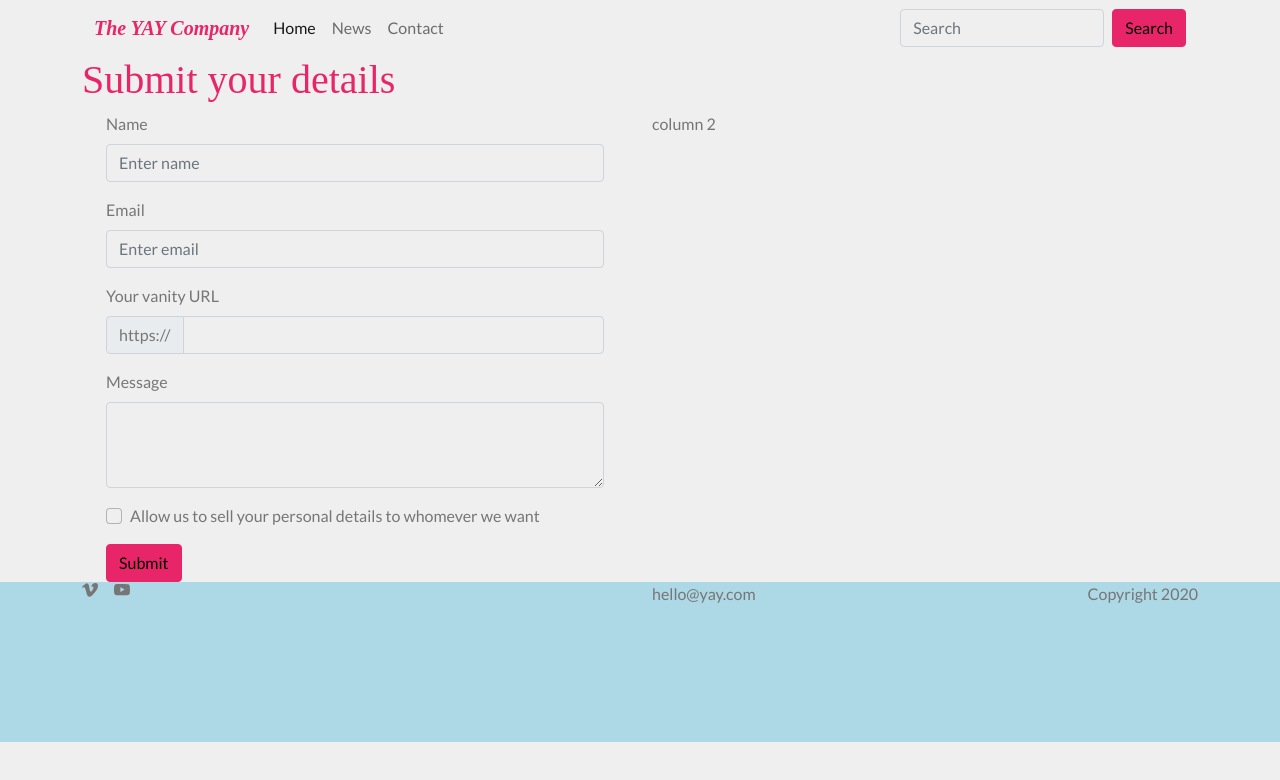
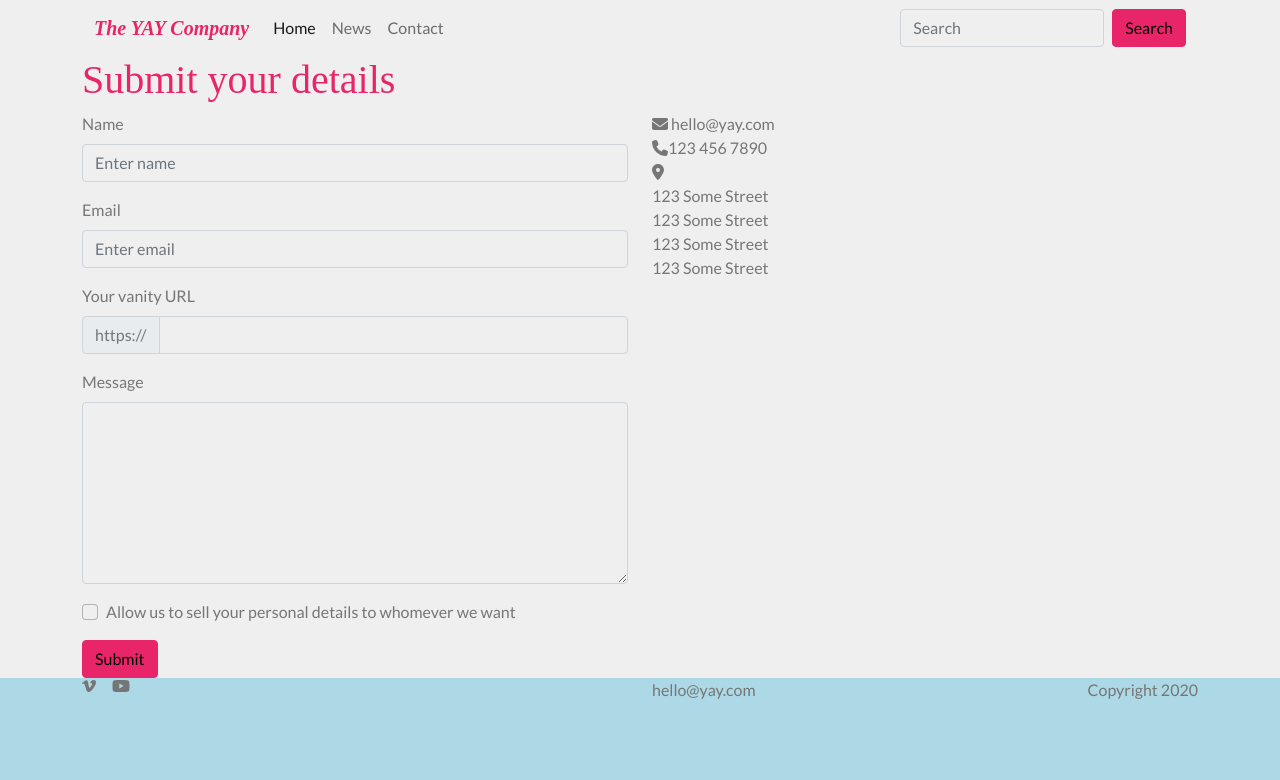
Before and after one commit to Noroff-FEU-Assignments/css-frameworks-ca-Jimbozz, a React (Create React App) app: page /contact in a window 1280 px wide. Shown: the top 780 px of the page. Built offline with nearby package versions, Linux system fonts and the light colour scheme; a web font is replaced by a local one.

Commit message:
updated footer and contact page icons to font awesome

```diff
--- a/package.json
+++ b/package.json
@@ -3,6 +3,10 @@
   "version": "0.1.0",
   "private": true,
   "dependencies": {
+    "@fortawesome/fontawesome-svg-core": "^1.3.0",
+    "@fortawesome/free-brands-svg-icons": "^6.0.0",
+    "@fortawesome/free-solid-svg-icons": "^6.0.0",
+    "@fortawesome/react-fontawesome": "^0.1.17",
     "@testing-library/jest-dom": "^5.16.2",
     "@testing-library/react": "^12.1.2",
     "@testing-library/user-event": "^13.5.0",
--- a/src/App.js
+++ b/src/App.js
@@ -6,6 +6,7 @@ import Footer from "./components/Footer";
 import Home from "./components/pages/Index";
 import News from "./components/pages/News";
 import Contact from "./components/pages/Contact";
+import { FontAwesomeIcon } from "@fortawesome/react-fontawesome";
 
 function App() {
   return (
--- a/src/components/Footer.js
+++ b/src/components/Footer.js
@@ -2,7 +2,8 @@ import React from "react";
 import Container from "react-bootstrap/Container";
 import Row from "react-bootstrap/Row";
 import Col from "react-bootstrap/Col";
-import * as Icon from "react-bootstrap-icons";
+import { FontAwesomeIcon } from "@fortawesome/react-fontawesome";
+import { faVimeoV, faYoutube } from "@fortawesome/free-brands-svg-icons";
 
 function Footer() {
   return (
@@ -10,8 +11,8 @@ function Footer() {
       <Container>
         <Row>
           <Col md={6} className="footer__icons">
-            <Icon.Vimeo />
-            <Icon.Youtube />
+            <FontAwesomeIcon icon={faVimeoV} />
+            <FontAwesomeIcon icon={faYoutube} />
           </Col>
           <Col>
             <Row className="justify-content-md-between footer__text">
--- a/src/components/pages/Contact.js
+++ b/src/components/pages/Contact.js
@@ -6,14 +6,19 @@ import Form from "react-bootstrap/Form";
 import FormControl from "react-bootstrap/FormControl";
 import InputGroup from "react-bootstrap/InputGroup";
 import Button from "react-bootstrap/Button";
+import { FontAwesomeIcon } from "@fortawesome/react-fontawesome";
+import {
+  faEnvelope,
+  faMapMarkerAlt,
+  faPhone,
+} from "@fortawesome/free-solid-svg-icons";
 
 function Contact() {
   return (
     <Container>
       <h1>Submit your details</h1>
       <Row>
-        <Col>
-          <Container>
+        <Col xs={{ span: 12, order: 2 }} md={{ span: 6, order: 1 }}>
           <Form>
             <Form.Group className="mb-3" controlId="form.Name">
               <Form.Label>Name</Form.Label>
@@ -32,7 +37,7 @@ function Contact() {
               className="mb-3"
               controlId="exampleForm.ControlTextarea1">
               <Form.Label>Message</Form.Label>
-                <Form.Control as="textarea" rows={3} />
+              <Form.Control as="textarea" rows={7} />
             </Form.Group>
             <Form.Group className="mb-3" controlId="formBasicCheckbox">
               <Form.Check
@@ -44,9 +49,31 @@ function Contact() {
               Submit
             </Button>
           </Form>
-          </Container>
         </Col>
-        <Col>column 2</Col>
+        <Col xs={{ span: 12, order: 1 }} md={{ span: 6, order: 2 }}>
+          <Row>
+            <div>
+              <FontAwesomeIcon icon={faEnvelope} /> hello@yay.com
+            </div>
+          </Row>
+          <Row>
+            <div>
+              <FontAwesomeIcon icon={faPhone} />
+              123 456 7890
+            </div>
+          </Row>
+          <Row>
+            <div>
+              <FontAwesomeIcon icon={faMapMarkerAlt} />
+              <ul className="list-unstyled">
+                <li>123 Some Street</li>
+                <li>123 Some Street</li>
+                <li>123 Some Street</li>
+                <li>123 Some Street</li>
+              </ul>
+            </div>
+          </Row>
+        </Col>
       </Row>
     </Container>
   );
```
Also changed, not shown: 1 other file (tests, documents, lock files or other folders). Lines whose indentation alone changed are shown as unchanged.
